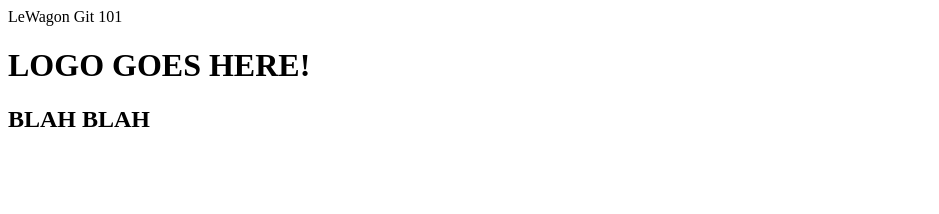
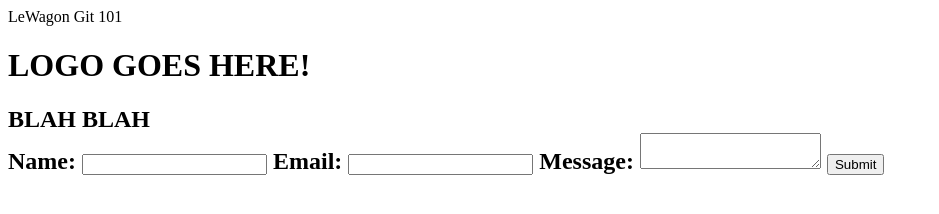
Before and after one commit to ammarhasan76/git-101, a plain HTML site: page index.html in a window 1280 px wide. Shown: the whole page, without its empty margins (0-939 px from the left). Drawn offline with Linux system fonts and the light colour scheme.

Commit message:
Add contact form to index.html
Related to #2

Add a contact form to the `index.html` file to submit support messages.

* Add a form element with input fields for name, email, and message.
* Add a submit button to the form element.
* Add form validation to ensure correct data submission.
* Add a script to handle form submission and validation.

---

For more details, open the [Copilot Workspace session](https://copilot-workspace.githubnext.com/ammarhasan76/git-101/issues/2?shareId=XXXX-XXXX-XXXX-XXXX).

```diff
--- a/index.html
+++ b/index.html
@@ -5,4 +5,30 @@ LeWagon Git 101
 <h1>LOGO GOES HERE!
 
   <h2> BLAH BLAH
+
+<form id="contactForm">
+  <label for="name">Name:</label>
+  <input type="text" id="name" name="name" required>
+
+  <label for="email">Email:</label>
+  <input type="email" id="email" name="email" required>
+
+  <label for="message">Message:</label>
+  <textarea id="message" name="message" required></textarea>
+
+  <button type="submit">Submit</button>
+</form>
+
+<script>
+  document.getElementById('contactForm').addEventListener('submit', function(event) {
+    var name = document.getElementById('name').value;
+    var email = document.getElementById('email').value;
+    var message = document.getElementById('message').value;
+
+    if (!name || !email || !message) {
+      event.preventDefault();
+      alert('All fields are required.');
+    }
+  });
+</script>
 </HTML>
```
